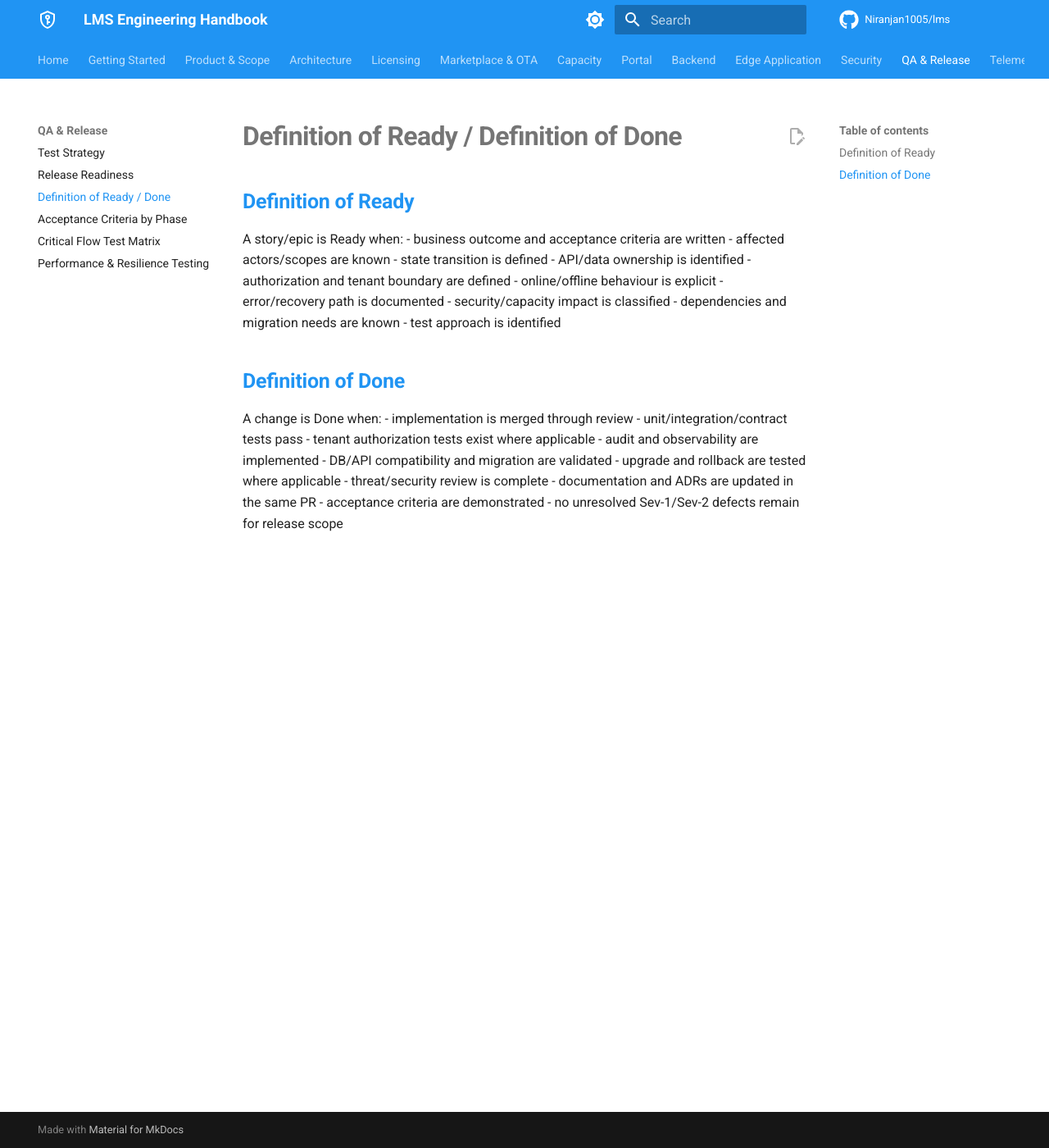
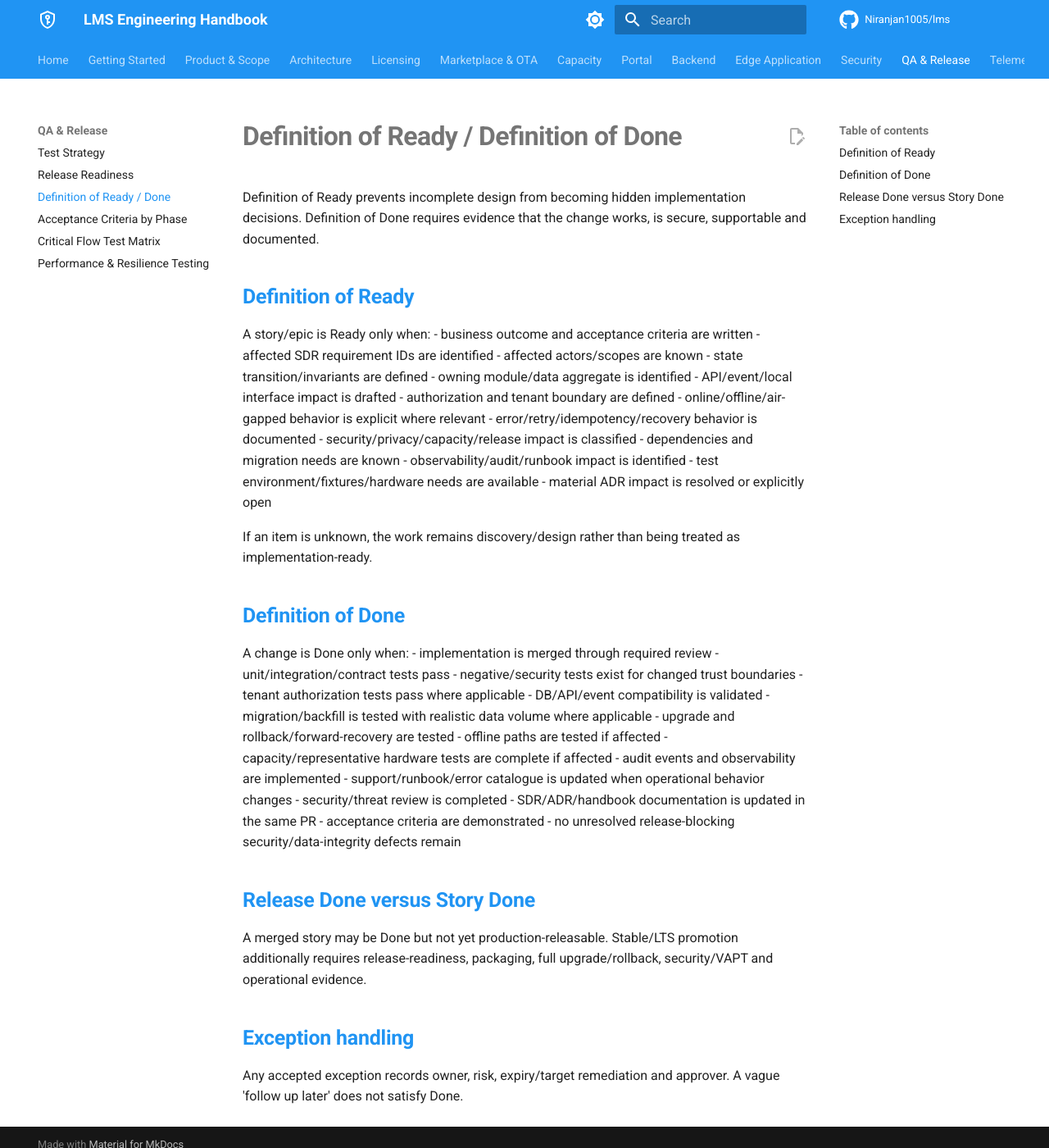
Before and after one commit to Niranjan1005/lms, an MkDocs documentation site: the page built from docs/qa/definition-of-ready-done.md, in a window 1280 px wide and 1400 px high. Shown: the whole window at 82% size. Built offline with MkDocs 1.6.1 and Material for MkDocs 9.7.7, drawn with Linux system fonts in a browser that asks for light colours; comment, search, counter and statistics services are not loaded.

Commit message:
docs: make ready done evidence based

```diff
--- a/docs/qa/definition-of-ready-done.md
+++ b/docs/qa/definition-of-ready-done.md
@@ -1,29 +1,50 @@
 # Definition of Ready / Definition of Done
+
+Definition of Ready prevents incomplete design from becoming hidden implementation decisions. Definition of Done requires evidence that the change works, is secure, supportable and documented.
 
 ## Definition of Ready
 
-A story/epic is Ready when:
+A story/epic is Ready only when:
 - business outcome and acceptance criteria are written
+- affected SDR requirement IDs are identified
 - affected actors/scopes are known
-- state transition is defined
-- API/data ownership is identified
+- state transition/invariants are defined
+- owning module/data aggregate is identified
+- API/event/local interface impact is drafted
 - authorization and tenant boundary are defined
-- online/offline behaviour is explicit
-- error/recovery path is documented
-- security/capacity impact is classified
+- online/offline/air-gapped behavior is explicit where relevant
+- error/retry/idempotency/recovery behavior is documented
+- security/privacy/capacity/release impact is classified
 - dependencies and migration needs are known
-- test approach is identified
+- observability/audit/runbook impact is identified
+- test environment/fixtures/hardware needs are available
+- material ADR impact is resolved or explicitly open
+
+If an item is unknown, the work remains discovery/design rather than being treated as implementation-ready.
 
 ## Definition of Done
 
-A change is Done when:
-- implementation is merged through review
+A change is Done only when:
+- implementation is merged through required review
 - unit/integration/contract tests pass
-- tenant authorization tests exist where applicable
-- audit and observability are implemented
-- DB/API compatibility and migration are validated
-- upgrade and rollback are tested where applicable
-- threat/security review is complete
-- documentation and ADRs are updated in the same PR
+- negative/security tests exist for changed trust boundaries
+- tenant authorization tests pass where applicable
+- DB/API/event compatibility is validated
+- migration/backfill is tested with realistic data volume where applicable
+- upgrade and rollback/forward-recovery are tested
+- offline paths are tested if affected
+- capacity/representative hardware tests are complete if affected
+- audit events and observability are implemented
+- support/runbook/error catalogue is updated when operational behavior changes
+- security/threat review is completed
+- SDR/ADR/handbook documentation is updated in the same PR
 - acceptance criteria are demonstrated
-- no unresolved Sev-1/Sev-2 defects remain for release scope
+- no unresolved release-blocking security/data-integrity defects remain
+
+## Release Done versus Story Done
+
+A merged story may be Done but not yet production-releasable. Stable/LTS promotion additionally requires release-readiness, packaging, full upgrade/rollback, security/VAPT and operational evidence.
+
+## Exception handling
+
+Any accepted exception records owner, risk, expiry/target remediation and approver. A vague 'follow up later' does not satisfy Done.
```
